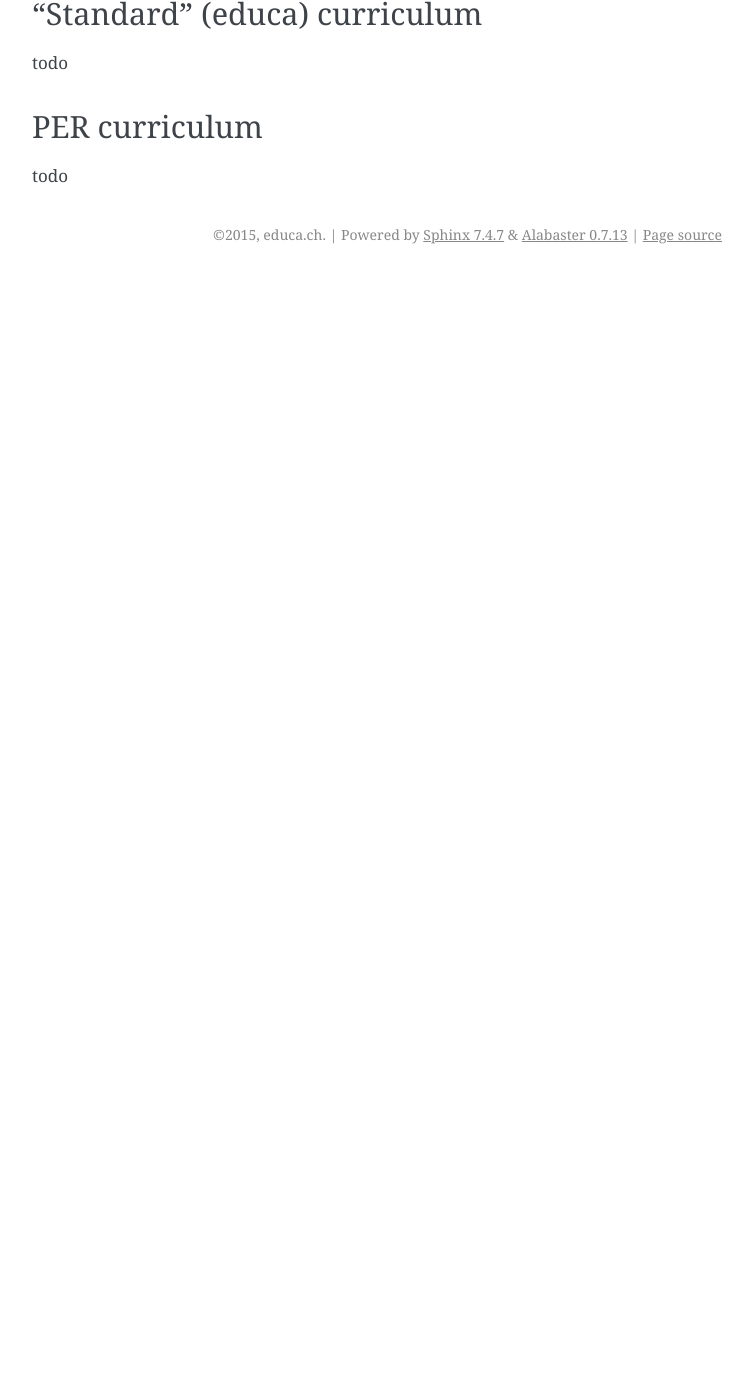
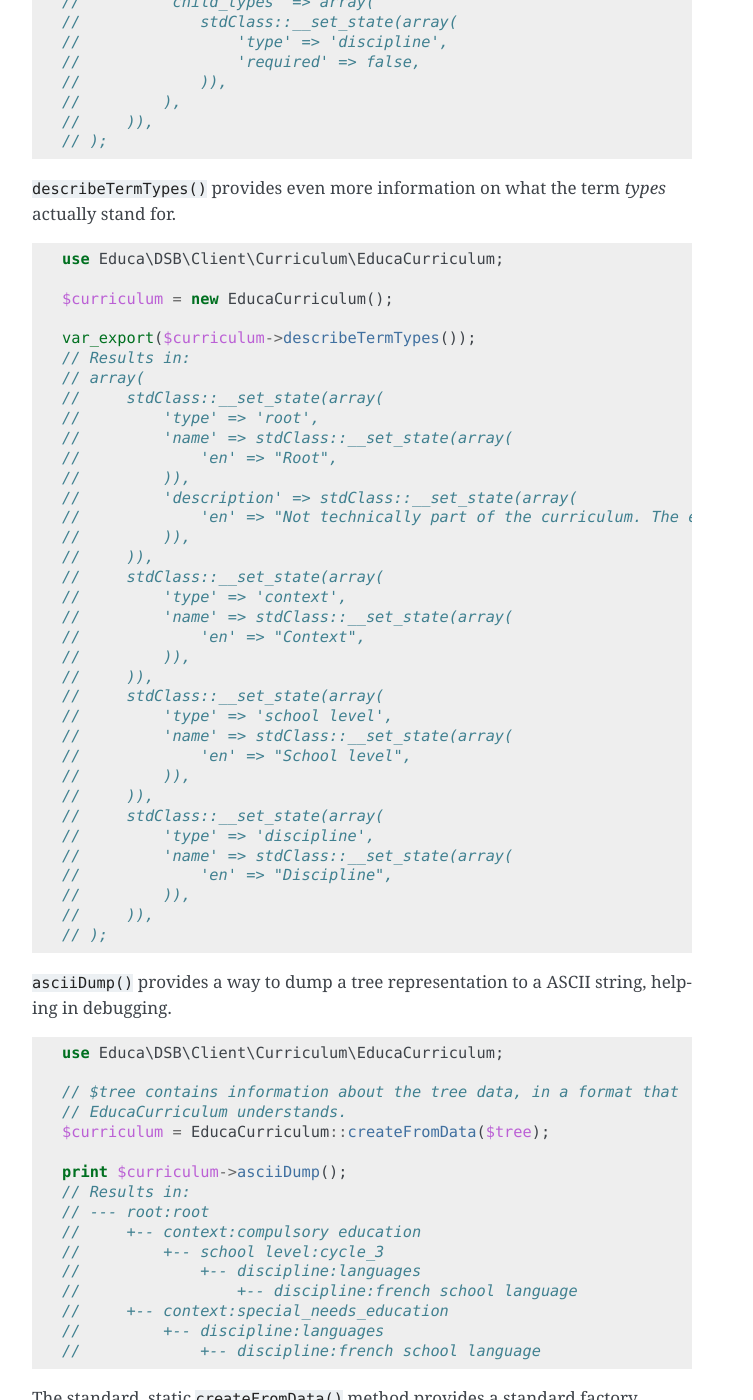
Before and after one commit to educach/dsb-client, a Sphinx documentation site: the page built from docs/curricula.rst, in a window 1280 px wide and 1400 px high, scrolled down 1656 px. Shown: the whole window, without its empty margins (388-1141 px from the left). Built offline with Sphinx 7.4.7, drawn with Linux system fonts in a browser that asks for light colours; before the commit the page ends 1930 px from its top, so only the background shows below that; some of the changed text lies outside the part shown.

Commit message:
Provide some concrete examples for using curriculum classes.

```diff
--- a/docs/curricula.rst
+++ b/docs/curricula.rst
@@ -17,9 +17,118 @@
 
 For example, the ``describeDataStructure()`` method returns a standard format of describing relationships and types of curriculum *terms*.
 
+.. code-block:: php
+
+    use Educa\DSB\Client\Curriculum\EducaCurriculum;
+
+    $curriculum = new EducaCurriculum();
+
+    var_export($curriculum->describeDataStructure());
+    // Results in:
+    // array(
+    //     stdClass::__set_state(array(
+    //         'type' => 'root',
+    //         'child_types' => array(
+    //             stdClass::__set_state(array(
+    //                 'type' => 'context',
+    //                 'required' => true,
+    //             )),
+    //         ),
+    //     )),
+    //     stdClass::__set_state(array(
+    //         'type' => 'context',
+    //         'child_types' => array(
+    //             stdClass::__set_state(array(
+    //                 'type' => 'school_level',
+    //                 'required' => false,
+    //             )),
+    //             stdClass::__set_state(array(
+    //                 'type' => 'discipline',
+    //                 'required' => false,
+    //             )),
+    //         ),
+    //     )),
+    //     stdClass::__set_state(array(
+    //         'type' => 'school_level',
+    //         'child_types' => array(
+    //             stdClass::__set_state(array(
+    //                 'type' => 'discipline',
+    //                 'required' => true,
+    //             )),
+    //         ),
+    //     )),
+    //     stdClass::__set_state(array(
+    //         'type' => 'discipline',
+    //         'child_types' => array(
+    //             stdClass::__set_state(array(
+    //                 'type' => 'discipline',
+    //                 'required' => false,
+    //             )),
+    //         ),
+    //     )),
+    // );
+
 ``describeTermTypes()`` provides even more information on what the term *types* actually stand for.
 
+.. code-block:: php
+
+    use Educa\DSB\Client\Curriculum\EducaCurriculum;
+
+    $curriculum = new EducaCurriculum();
+
+    var_export($curriculum->describeTermTypes());
+    // Results in:
+    // array(
+    //     stdClass::__set_state(array(
+    //         'type' => 'root',
+    //         'name' => stdClass::__set_state(array(
+    //             'en' => "Root",
+    //         )),
+    //         'description' => stdClass::__set_state(array(
+    //             'en' => "Not technically part of the curriculum. The educa curriculum can have multiple contexts, which are, according to the standard, the root elements. As the we must return a single element, this root type defines the top most parent of the curriculum tree.",
+    //         )),
+    //     )),
+    //     stdClass::__set_state(array(
+    //         'type' => 'context',
+    //         'name' => stdClass::__set_state(array(
+    //             'en' => "Context",
+    //         )),
+    //     )),
+    //     stdClass::__set_state(array(
+    //         'type' => 'school level',
+    //         'name' => stdClass::__set_state(array(
+    //             'en' => "School level",
+    //         )),
+    //     )),
+    //     stdClass::__set_state(array(
+    //         'type' => 'discipline',
+    //         'name' => stdClass::__set_state(array(
+    //             'en' => "Discipline",
+    //         )),
+    //     )),
+    // );
+
 ``asciiDump()`` provides a way to dump a tree representation to a ASCII string, helping in debugging.
+
+.. code-block:: php
+
+    use Educa\DSB\Client\Curriculum\EducaCurriculum;
+
+    // $tree contains information about the tree data, in a format that
+    // EducaCurriculum understands.
+    $curriculum = EducaCurriculum::createFromData($tree);
+
+    print $curriculum->asciiDump();
+    // Results in:
+    // --- root:root
+    //     +-- context:compulsory education
+    //         +-- school level:cycle_3
+    //             +-- discipline:languages
+    //                 +-- discipline:french school language
+    //     +-- context:special_needs_education
+    //         +-- discipline:languages
+    //             +-- discipline:french school language
+
 
 The standard, static ``createFromData()`` method provides a standard factory method for creating new curriculum elements, although the format of the actual data passed to the method is completely left to the implementor.
 
```
